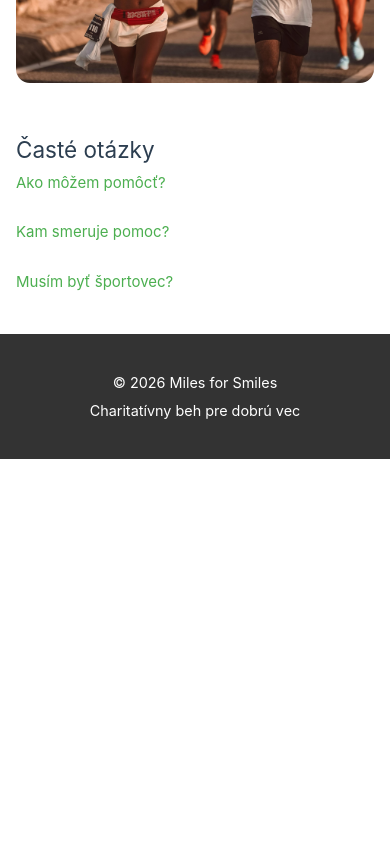
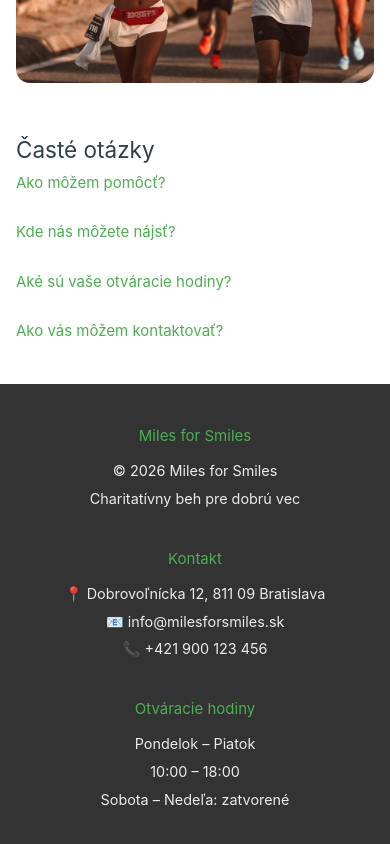
Before and after one commit to NikolaCerna/miles_for_smiles_project, a Vue app: page /about in a window 390 px wide. Shown: the part 1757-2601 px from the top of the page. Before the commit the page ends 2216 px from the top, so only its background shows below. Built offline with nearby package versions, Linux system fonts and the light colour scheme.

Commit message:
Improve About page FAQ structure

```diff
--- a/src/App.vue
+++ b/src/App.vue
@@ -15,6 +15,17 @@ export default {
   components: {
     Navbar,
     Footer
+  },
+  provide() {
+    return {
+      contactInfo: {
+        email: 'info@milesforsmiles.sk',
+        phone: '+421 900 123 456',
+        address: 'Dobrovoľnícka 12, 811 09 Bratislava',
+        pickupPlace: 'Dobrovoľnícka 12, Bratislava',
+        pickupHours: 'Po–Pi: 10:00 – 18:00'
+      }
+    }
   }
 }
 </script>
--- /dev/null
+++ b/src/components/FaqItem.vue
@@ -0,0 +1,36 @@
+<template>
+  <div class="faq-item">
+    <h4 @click="open = !open">{{ question }}</h4>
+    <p v-if="open"><slot /></p>
+  </div>
+</template>
+
+<script>
+export default {
+  name: 'FaqItem',
+  props: {
+    question: {
+      type: String,
+      required: true
+    }
+  },
+  data() {
+    return {
+      open: false
+    }
+  }
+}
+</script>
+
+<style>
+    h4 {
+  color: #4CAF50;
+  cursor: pointer;
+  margin-bottom: 0.3rem;
+  transition: color 0.2s ease;
+}
+
+h4:hover {
+  color: #43a047;
+}
+</style>
--- a/src/components/Footer.vue
+++ b/src/components/Footer.vue
@@ -1,13 +1,32 @@
 <template>
   <footer class="footer">
-    <p>© 2026 Miles for Smiles</p>
-    <p>Charitatívny beh pre dobrú vec</p>
+    <div class="footer-content">
+      <div class="footer-col">
+        <h4>Miles for Smiles</h4>
+        <p>© 2026 Miles for Smiles</p>
+        <p>Charitatívny beh pre dobrú vec</p>
+      </div>
+      <div class="footer-col">
+        <h4>Kontakt</h4>
+        <p>📍 {{ contactInfo.address }}</p>
+        <p>📧 {{ contactInfo.email }}</p>
+        <p>📞 {{ contactInfo.phone }}</p>
+      </div>
+      <div class="footer-col">
+        <h4>Otváracie hodiny</h4>
+        <p>Pondelok – Piatok</p>
+        <p>10:00 – 18:00</p>
+        <p>Sobota – Nedeľa: zatvorené</p>
+      </div>
+    </div>
   </footer>
 </template>
 
+
 <script>
 export default {
-  name: 'Footer'
+  name: 'Footer',
+  inject: ['contactInfo']
 }
 </script>
 
@@ -15,13 +34,42 @@ export default {
 .footer {
   background-color: #333;
   color: white;
-  text-align: center;
-  padding: 2rem 1rem;
+  padding: 2.5rem 1rem;
   margin-top: auto;
 }
 
-.footer p {
+.footer-content {
+  max-width: 1200px;
+  margin: 0 auto;
+
+  display: grid;
+  grid-template-columns: repeat(3, 1fr);
+  gap: 2rem;
+}
+
+.footer-col h4 {
+  margin-bottom: 0.7rem;
+  color: #4CAF50;
+}
+
+.footer-col p {
   margin: 0.3rem 0;
   font-size: 0.9rem;
+  opacity: 0.9;
+}
+
+/* TABLET */
+@media (max-width: 900px) {
+  .footer-content {
+    grid-template-columns: 1fr 1fr;
+  }
+}
+
+/* MOBIL */
+@media (max-width: 600px) {
+  .footer-content {
+    grid-template-columns: 1fr;
+    text-align: center;
+  }
 }
 </style>
--- /dev/null
+++ b/src/data/faq.json
@@ -0,0 +1,23 @@
+[
+  {
+    "id": 1,
+    "question": "Ako môžem pomôcť?",
+    "type": "text",
+    "answer": "Pomôcť môžeš zaznamenávaním svojich kilometrov v rámci charitatívnych výziev."
+  },
+  {
+    "id": 2,
+    "question": "Kde nás môžete nájsť?",
+    "type": "address"
+  },
+  {
+    "id": 3,
+    "question": "Aké sú vaše otváracie hodiny?",
+    "type": "hours"
+  },
+  {
+    "id": 4,
+    "question": "Ako vás môžem kontaktovať?",
+    "type": "contact"
+  }
+]
--- a/src/router/index.ts
+++ b/src/router/index.ts
@@ -1,9 +1,7 @@
-import { createRouter, createWebHistory } from 'vue-router'
+import { createRouter, createWebHistory, type RouteRecordRaw } from 'vue-router'
 import HomeView from '../views/HomeView.vue'
 
-const router = createRouter({
-  history: createWebHistory(import.meta.env.BASE_URL),
-  routes: [
+const routes: RouteRecordRaw[] = [
     {
       path: '/',
       name: 'home',
@@ -42,13 +40,17 @@ const router = createRouter({
     {
     path: '/404',
     name: 'not-found',
-    component: () => import('@/views/NotFoundView.vue')
+    component: () => import('../views/NotFoundView.vue')
   },
   {
     path: '/:pathMatch(.*)*',
     redirect: '/404'
   }
-  ],
+]
+const router = createRouter({
+  history: createWebHistory(import.meta.env.BASE_URL),
+  routes
 })
 
+
 export default router
--- a/src/types/user.ts
+++ b/src/types/user.ts
@@ -0,0 +1,4 @@
+export interface User {
+  availableKm: number
+  donatedKm: number
+}
--- a/src/views/AboutView.vue
+++ b/src/views/AboutView.vue
@@ -23,37 +23,32 @@
     <img src="/about-community.jpg" alt="Komunita a pomoc druhým" class="inline-image"/>
     <section class="faq">
       <h2>Časté otázky</h2>
-      <div class="faq-item">
-        <h4 @click="toggle(1)">Ako môžem pomôcť?</h4>
-        <p v-if="open === 1">Pomôcť môžeš jednoducho – zaznamenávaním svojich kilometrov v rámci dostupných charitatívnych výziev v aplikácii.</p>
-      </div>
-      <div class="faq-item">
-        <h4 @click="toggle(2)">Kam smeruje pomoc?</h4>
-        <p v-if="open === 2">Pomoc je symbolicky určená na podporu liečby, rehabilitácií a zlepšenia kvality života chorých detí a dospelých.</p>
-      </div>
-      <div class="faq-item">
-        <h4 @click="toggle(3)">Musím byť športovec?</h4>
-        <p v-if="open === 3">Nie. Projekt je určený pre každého, kto chce pomôcť, bez ohľadu na športový výkon alebo skúsenosti.</p>
-      </div>
+      <FaqItem v-for="item in faq" :key="item.id" :question="item.question">
+        <template v-if="item.type === 'text'">{{ item.answer }}</template>
+        <template v-else-if="item.type === 'address'">Nájdete nás na adrese: <strong>{{ contactInfo.address }}</strong></template>
+        <template v-else-if="item.type === 'hours'">Otvorené máme: <strong>{{ contactInfo.pickupHours }}</strong></template>
+        <template v-else-if="item.type === 'contact'">📧 {{ contactInfo.email }} <br />📞 {{ contactInfo.phone }}</template>
+      </FaqItem>
     </section>
   </div>
 </template>
 
 <script>
+import faq from '@/data/faq.json'
+import FaqItem from '@/components/FaqItem.vue'
+
 export default {
   name: 'AboutView',
+  components: { FaqItem },
+  inject: ['contactInfo'],
   data() {
     return {
-      open: null
-    }
-  },
-  methods: {
-    toggle(id) {
-      this.open = this.open === id ? null : id
+      faq
     }
   }
 }
 </script>
+
 
 <style scoped>
 .about {
--- a/src/views/CartView.vue
+++ b/src/views/CartView.vue
@@ -18,8 +18,8 @@
             <h2>Spolu: {{ cartStore.totalPrice }} €</h2>
             <div class="payment-info">
               <p><strong>Spôsob platby:</strong> Dobierka</p>
-              <p><strong>Miesto vyzdvihnutia:</strong></p>
-              <p>Odberné miesto Miles for Smiles<br />Študentská 12<br />811 01 Bratislava</p>
+              <p><strong>Miesto vyzdvihnutia:</strong> {{ contactInfo.address }}</p>
+              <p><strong>Kontakt:</strong> {{ contactInfo.phone }}, {{ contactInfo.email }}</p>
             </div>
             <button class="pay" @click="pay">Zaplatiť (dobierka)</button>
         </div>
@@ -36,6 +36,7 @@ import { useCartStore } from '@/stores/cartStore'
 
 export default {
   name: 'CartView',
+  inject: ['contactInfo'],
   data() {
     return {
       orderSent: false
```
